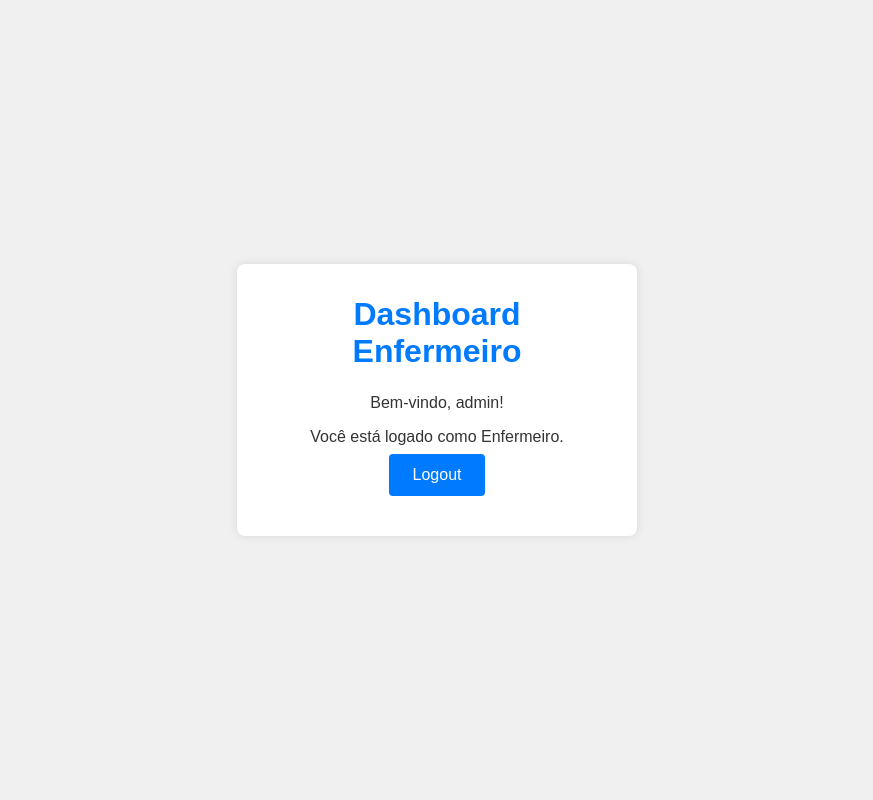
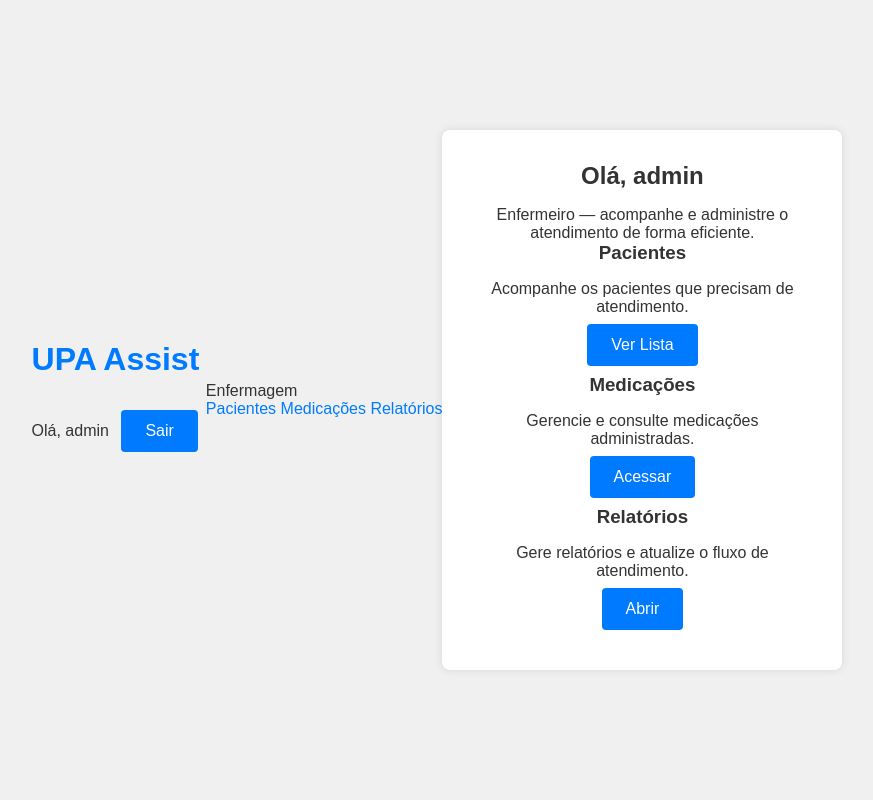
Before and after one commit to Lucas-Bozyk/UPA-Assist, a Django app: template accounts/templates/accounts/enfermeiro_dashboard.html in a window 1280 px wide. Shown: the whole page, without its empty margins (203-1076 px from the left). Run offline with Django 5.2, Linux system fonts and the light colour scheme; the template is opened without the code that fills it, so the values that code supplies are empty; a user stored in the database is signed in.

Commit message:
Enhance enfermeiro_dashboard layout and styles
Added additional stylesheets for dashboard layout and improved structure.

```diff
--- a/accounts/templates/accounts/enfermeiro_dashboard.html
+++ b/accounts/templates/accounts/enfermeiro_dashboard.html
@@ -1,18 +1,61 @@
 <!DOCTYPE html>
 <html lang="pt-br">
 <head>
-    <meta charset="UTF-8">
-    <meta name="viewport" content="width=device-width, initial-scale=1.0">
-    <title>Dashboard Enfermeiro</title>
-    {% load static %}
-    <link rel="stylesheet" href="{% static 'accounts/style.css' %}">
+  <meta charset="utf-8"/>
+  <meta name="viewport" content="width=device-width,initial-scale=1"/>
+  <title>Dashboard Enfermeiro</title>
+  {% load static %}
+  <link rel="stylesheet" href="{% static 'accounts/style.css' %}">
+  <link rel="stylesheet" href="{% static 'accounts/dashboard.css' %}">
+  <link rel="stylesheet" href="{% static 'accounts/dashboard_enfer.css' %}">
 </head>
-<body>
-    <div class="container">
-        <h1>Dashboard Enfermeiro</h1>
-        <p>Bem-vindo, {{ user.username }}!</p>
-        <p>Você está logado como Enfermeiro.</p>
-        <a href="{% url 'logout' %}" class="btn">Logout</a>
+<body class="app-root dashboard">
+  <header class="topbar">
+    <div class="topbar-inner">
+      <h1 class="brand">UPA Assist</h1>
+      <nav class="top-actions">
+        <span class="user">Olá, {{ user.username }}</span>
+        <a class="btn ghost" href="{% url 'logout' %}">Sair</a>
+      </nav>
     </div>
+  </header>
+
+  <aside class="sidebar">
+    <div class="sidebar-inner">
+      <div class="sidebar-brand">Enfermagem</div>
+      <nav class="sidebar-nav">
+        <a class="active" href="#">Pacientes</a>
+        <a href="#">Medicações</a>
+        <a href="#">Relatórios</a>
+      </nav>
+    </div>
+  </aside>
+
+  <main class="container dashboard-main">
+    <section class="welcome card">
+      <h2>Olá, {{ user.username }}</h2>
+      <p class="muted">Enfermeiro — acompanhe e administre o atendimento de forma eficiente.</p>
+    </section>
+
+    <section class="grid dashboard-grid">
+      <div class="card">
+        <h3>Pacientes</h3>
+        <p>Acompanhe os pacientes que precisam de atendimento.</p>
+        <a class="btn" href="#">Ver Lista</a>
+      </div>
+
+      <div class="card">
+        <h3>Medicações</h3>
+        <p>Gerencie e consulte medicações administradas.</p>
+        <a class="btn" href="#">Acessar</a>
+      </div>
+
+      <div class="card">
+        <h3>Relatórios</h3>
+        <p>Gere relatórios e atualize o fluxo de atendimento.</p>
+        <a class="btn" href="#">Abrir</a>
+      </div>
+    </section>
+  </main>
 </body>
 </html>
```
